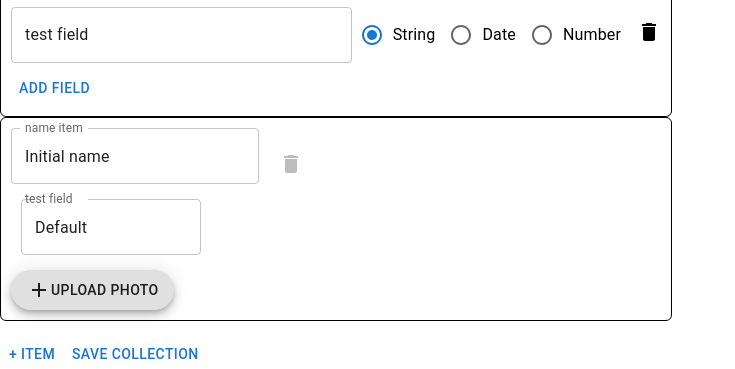
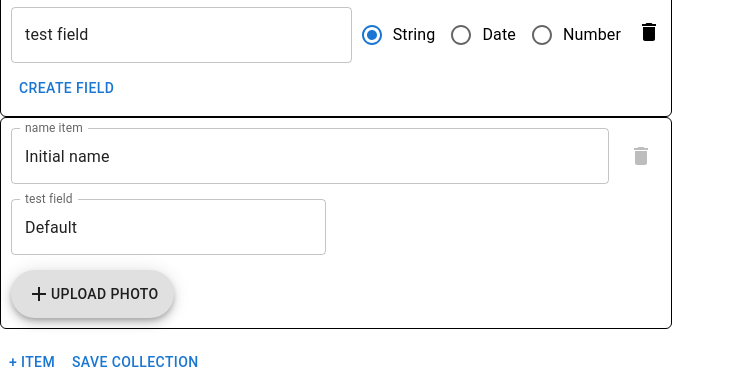
Before and after one commit to dllsc/collections-itransition, a React (Create React App) app in the folder frontend/: page /collection/add in a window 1280 px wide. Shown: the part 305-674 px from the top of the page, without its empty margins (0-735 px from the left). Built offline with nearby package versions, Linux system fonts and the light colour scheme; no server answers.

Commit message:
no grid - no win 2

```diff
--- a/frontend/src/pages/addCollection/collectionForm.styles.css
+++ b/frontend/src/pages/addCollection/collectionForm.styles.css
@@ -37,3 +37,7 @@
     padding-bottom: 7px;
     padding-top: 7px;
 }
+.create-button{
+    border: 3px dashed black;
+
+}
--- a/frontend/src/pages/addCollection/field-form-list.component.tsx
+++ b/frontend/src/pages/addCollection/field-form-list.component.tsx
@@ -5,6 +5,7 @@ import { createDefaultFieldFormValues, FieldForm } from './field-form.component'
 import { useFieldArray, useFormContext } from 'react-hook-form';
 import { MatButton } from '../imports-material';
 import React from 'react';
+import { Button } from '@mui/material';
 
 type WithId<TInitial> = TInitial & { id: string };
 
@@ -36,6 +37,6 @@ export function FieldFormList() {
                  remove={() => fieldsFormArray.remove(index)}/>,
     )}
 
-    <MatButton onClick={appendNewField}> ADD FIELD </MatButton>
+    <Button onClick={appendNewField}> CREATE FIELD </Button>
   </>;
 }
--- a/frontend/src/pages/addCollection/item-form.component.tsx
+++ b/frontend/src/pages/addCollection/item-form.component.tsx
@@ -34,13 +34,14 @@ export function ItemForm(props: IAddItemFormProps) {
   return <div className="item">
     <Grid container>
       <Grid container item
-            xs={12}>
-        <div className="item__name">
-          <TextField  {...register(`items.${props.index}.name`, required)} label="name item"/>
+            xs={12}
+            className="item__name">
+
+          <TextField   {...register(`items.${props.index}.name`, required)} label="name item" style={{flexGrow:1}}/>
           <ErrorMessage errors={errors}
                         name={`items.${props.index}.name`}
                         as="p"/>
-        </div>
+
 
         <IconButton
           style={{marginLeft:12}}
@@ -50,16 +51,16 @@ export function ItemForm(props: IAddItemFormProps) {
         </IconButton>
       </Grid>
       <Grid item
-            xs={7}>
+            xs={12}>
 
         <Grid container>
           {getValues().itemsFields.map((field, indexOfField) =>
-            <Grid item
+            <Grid container item
                   xs={6}
                   key={field.id}
                   className="item__field"
             >
-              <TextField style={{paddingLeft:10}}
+              <TextField style={{paddingRight:10, flexGrow:1}}
                          type={getInputTypeByFieldType(field.type)}
                          label={field.name}
                          {...register(`itemsFields.${indexOfField}.values.${props.index}`, { onChange: () => trigger() })}/>
@@ -81,7 +82,7 @@ export function ItemForm(props: IAddItemFormProps) {
                    id={`items.${props.index}.image`}
         />
         <Fab
-          size={"medium"}
+          size={"large"}
           component="span"
           aria-label="add"
           variant="extended"
```
